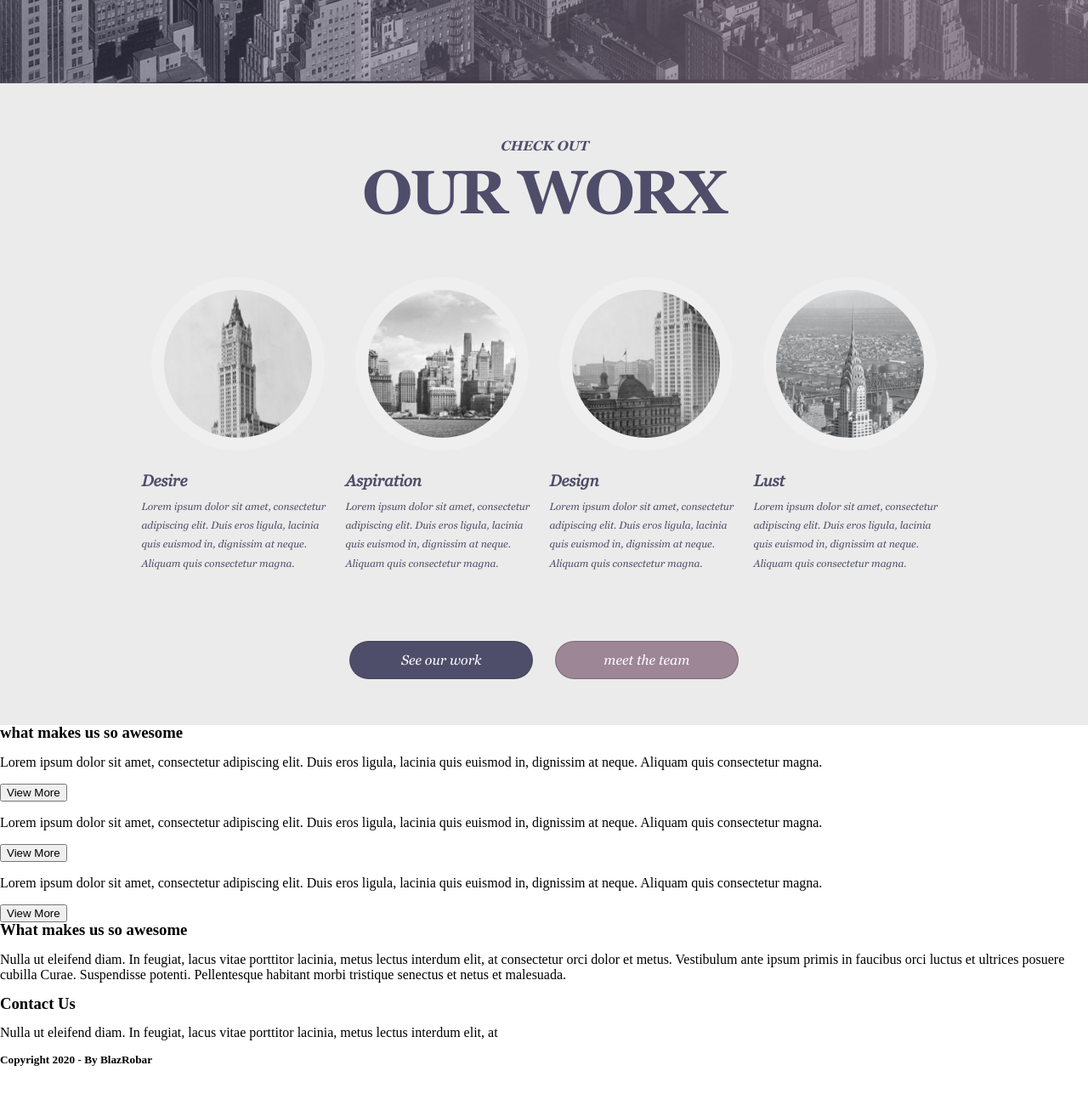
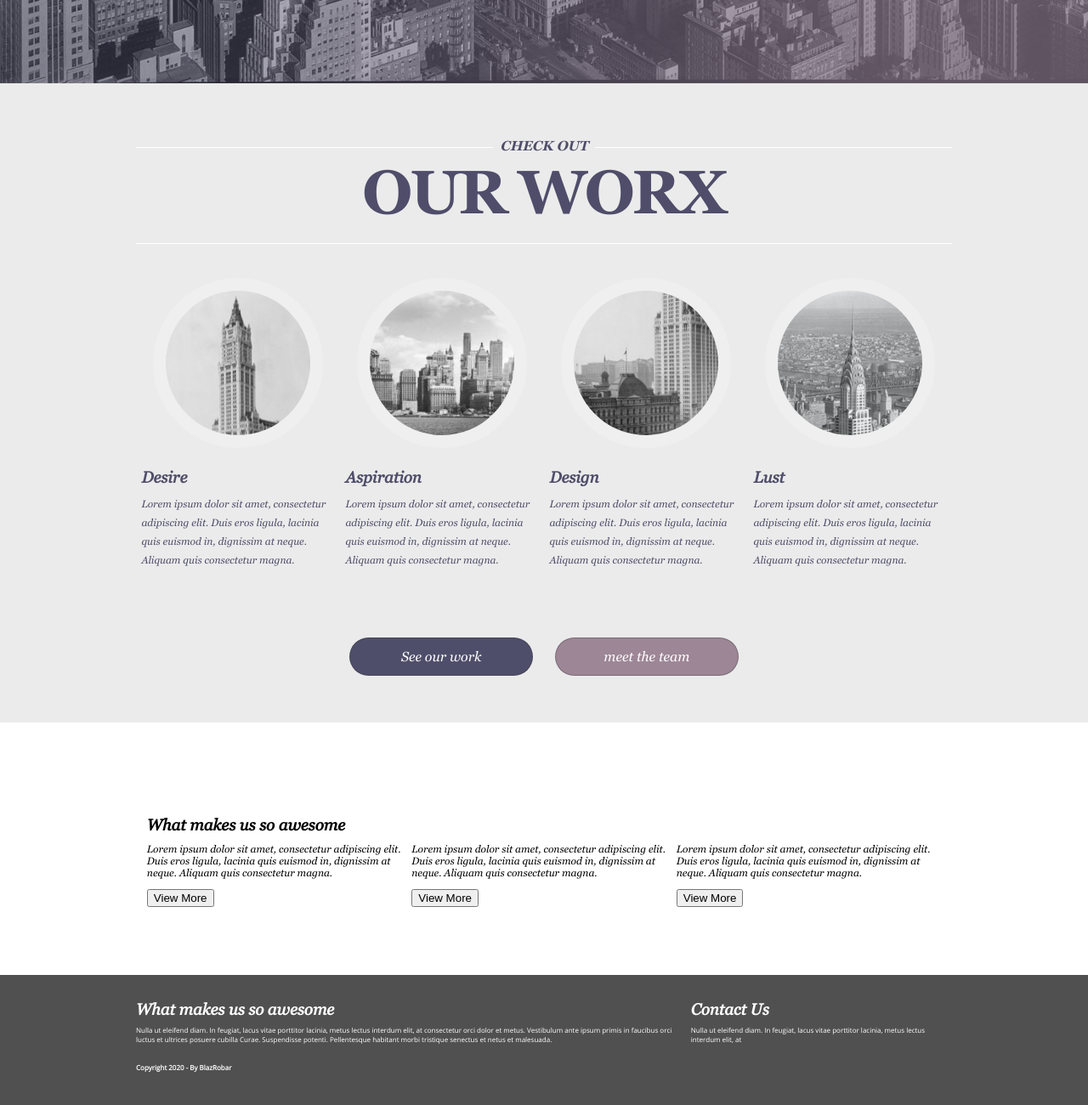
Before and after one commit to timtangonan/hsf-test, a Gatsby site: page / in a window 1280 px wide. Shown: the part 806-2106 px from the top of the page at 85% size. Before the commit the page ends 2060 px from the top, so only its background shows below. Built offline with nearby package versions, Linux system fonts and the light colour scheme; Gatsby itself is replaced by a stand-in of ours.

Commit message:
styled about and footer sections

```diff
--- a/src/components/about.js
+++ b/src/components/about.js
@@ -1,20 +1,26 @@
 import React from "react"
+
+import "../styles/about.css"
 
 const About = () => {
     return (
+        <div className="container">
+            <div className="about">
+                <h3 className="about-text">What makes us so awesome</h3>
+                <div className="awesome-list">
                     <div>
-            <h3>what makes us so awesome</h3>
-            <div>
-                <p>Lorem ipsum dolor sit amet, consectetur adipiscing elit. Duis eros ligula, lacinia quis euismod in, dignissim at neque. Aliquam quis consectetur magna.</p>
+                        <p className="about-details">Lorem ipsum dolor sit amet, consectetur adipiscing elit. Duis eros ligula, lacinia quis euismod in, dignissim at neque. Aliquam quis consectetur magna.</p>
                         <button>View More</button>
                     </div>
                     <div>
-                <p>Lorem ipsum dolor sit amet, consectetur adipiscing elit. Duis eros ligula, lacinia quis euismod in, dignissim at neque. Aliquam quis consectetur magna.</p>
+                        <p className="about-details">Lorem ipsum dolor sit amet, consectetur adipiscing elit. Duis eros ligula, lacinia quis euismod in, dignissim at neque. Aliquam quis consectetur magna.</p>
                         <button>View More</button>
                     </div>
                     <div>
-                <p>Lorem ipsum dolor sit amet, consectetur adipiscing elit. Duis eros ligula, lacinia quis euismod in, dignissim at neque. Aliquam quis consectetur magna.</p>
+                        <p className="about-details">Lorem ipsum dolor sit amet, consectetur adipiscing elit. Duis eros ligula, lacinia quis euismod in, dignissim at neque. Aliquam quis consectetur magna.</p>
                         <button>View More</button>
+                    </div>
+                </div>
             </div>
         </div>
     )
--- a/src/components/footer.js
+++ b/src/components/footer.js
@@ -1,20 +1,24 @@
 import React from "react"
+
+import "../styles/footer.css"
 
 const Footer = () => {
     return (
-        <footer>
-            <div>
-                <div>
-                    <h3>What makes us so awesome</h3>
-                    <p>Nulla ut eleifend diam. In feugiat, lacus vitae porttitor lacinia, metus lectus interdum elit, at consectetur orci dolor et metus. Vestibulum ante ipsum primis in faucibus orci luctus et ultrices posuere cubilla Curae. Suspendisse potenti. Pellentesque habitant morbi tristique senectus et netus et malesuada.</p>
+        <footer className="footer">
+            <div className="container">
+                <div className="footer-content">
+                    <div>
+                        <h3 className="footer-title">What makes us so awesome</h3>
+                        <p className="footer-text">Nulla ut eleifend diam. In feugiat, lacus vitae porttitor lacinia, metus lectus interdum elit, at consectetur orci dolor et metus. Vestibulum ante ipsum primis in faucibus orci luctus et ultrices posuere cubilla Curae. Suspendisse potenti. Pellentesque habitant morbi tristique senectus et netus et malesuada.</p>
+                    </div>
+                    <div className="footer-contact">
+                        <h3 className="footer-title">Contact Us</h3>
+                        <p className="footer-text">Nulla ut eleifend diam. In feugiat, lacus vitae porttitor lacinia, metus lectus interdum elit, at</p>
+                    </div>
                 </div>
                 <div>
-                    <h3>Contact Us</h3>
-                    <p>Nulla ut eleifend diam. In feugiat, lacus vitae porttitor lacinia, metus lectus interdum elit, at</p>
+                    <h5 className="footer-text copyright">Copyright {new Date().getFullYear()} - By BlazRobar</h5>
                 </div>
-            </div>
-            <div>
-                <h5>Copyright {new Date().getFullYear()} - By BlazRobar</h5>
             </div>
         </footer>
     )
--- a/src/components/works.js
+++ b/src/components/works.js
@@ -14,7 +14,7 @@ const Works = () => {
         <section className="works-main">
             <div className="container">
                 <div className="works-intro">
-                    <p>check out</p>
+                    <p className="works-intro-text">check out</p>
                     <h2>our worx</h2>
                 </div>
                 <div className="work-list">
--- /dev/null
+++ b/src/styles/about.css
@@ -0,0 +1,26 @@
+.about {
+    font-family: 'GeorgiaItalic', Georgia, 'Times New Roman', Times, serif;
+    padding-top: 2em;
+    padding-bottom: 1em;
+    margin: 0 .8em;
+}
+
+.awesome-list {
+    display: flex;
+    flex-direction: column;
+}
+
+.about-details {
+    font-size: 0.75rem;
+}
+
+@media (min-width: 720px) {
+    .about {
+        padding-top: 7em;
+        padding-bottom: 5em;
+    }
+
+    .awesome-list {
+        flex-direction: row;
+    }
+}
--- /dev/null
+++ b/src/styles/footer.css
@@ -0,0 +1,33 @@
+.footer {
+    background-color: #505050;
+    color: #fff;
+    padding: 2em 0.5em 3em;
+}
+
+.footer-content {
+    display: flex;
+    flex-direction: column;
+}
+
+.footer-title {
+    font-family: 'GeorgiaItalic', Georgia, 'Times New Roman', Times, serif;
+}
+
+.footer-text {
+    font-family: 'OpenSans', Arial, Helvetica, sans-serif;
+    font-size: 0.5rem;
+}
+
+.copyright {
+    padding: 2em 0;
+}
+
+@media (min-width: 720px) {
+    .footer-content {
+        flex-direction: row;
+    }
+
+    .footer-contact {
+        flex-basis: 55%;
+    }
+}
--- a/src/styles/works.css
+++ b/src/styles/works.css
@@ -3,16 +3,40 @@
     padding-bottom: 3em;
     color: #4F4D6A;
     background-color: #ebebeb;
+    /* background-color: lightcoral; */
 }
 
 .works-intro {
     font-family: 'GeorgiaBold', Georgia, 'Times New Roman', Times, serif;
     text-align: center;
     text-transform: uppercase;
+    padding-bottom: 1.5em;
+    border-bottom: 1px solid #fff;
 }
 
-.works-intro p {
+.works-intro-text {
     font-style: italic;
+    overflow: hidden;
+}
+
+.works-intro-text::before, .works-intro-text::after {
+    background-color: #fff;
+    content: "";
+    display: inline-block;
+    height: 1px;
+    position: relative;
+    vertical-align: middle;
+    width: 50%;
+}
+
+.works-intro-text::before {
+    right: 0.5em;
+    margin-left: -50%;
+}
+
+.works-intro-text::after {
+    left: 0.5em;
+    margin-right: -50%;
 }
 
 .works-intro h2 {
@@ -58,7 +82,6 @@
 @media (min-width: 720px) {
     .works-main {
         padding-top: 3em;
-        background-color: #ebebeb;
     }
 
     .works-intro h2 {
@@ -73,11 +96,11 @@
 
     .work-category {
         width: 100%;
-        margin: 4em 0.4em 4em;
+        margin: 2.5em 0.4em 4em;
     }
 
     .img-container {
-        width: 90%;
+        width: 88%;
     }
 
     .work-category img {
```
Lines whose indentation alone changed are shown as unchanged.
